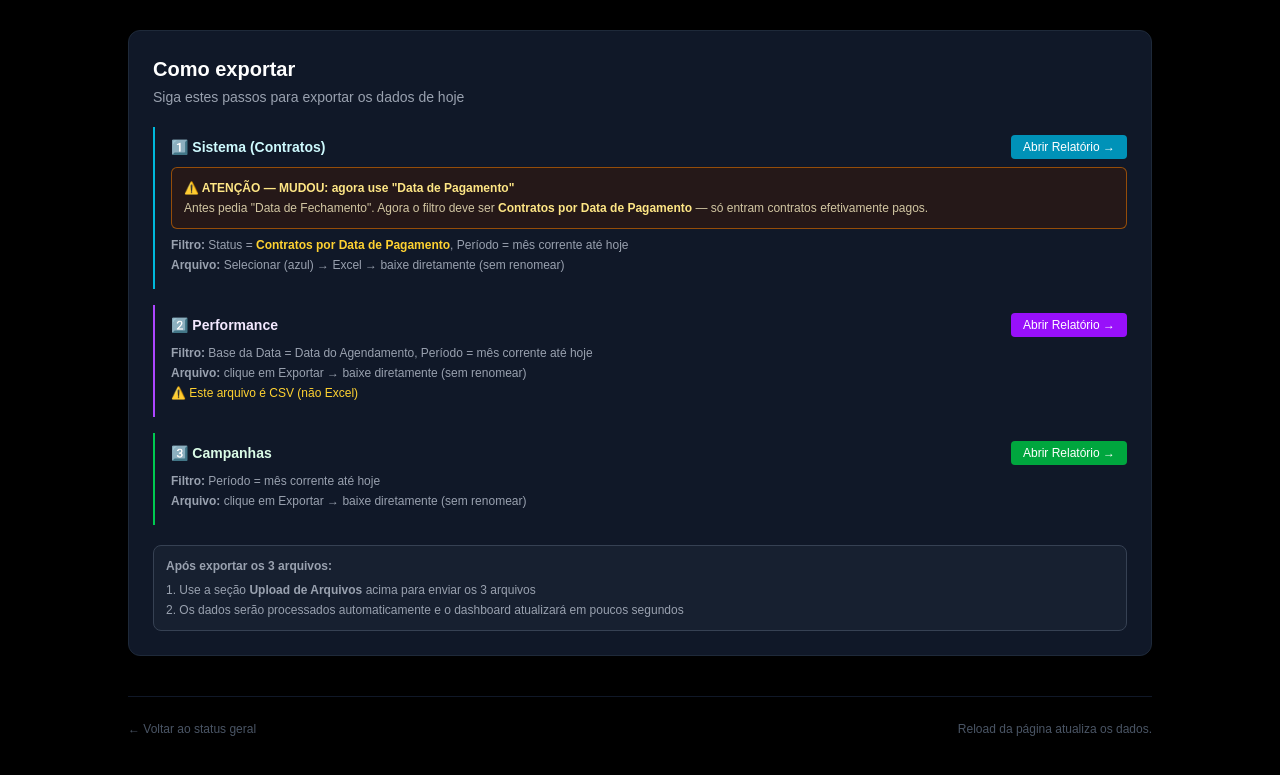
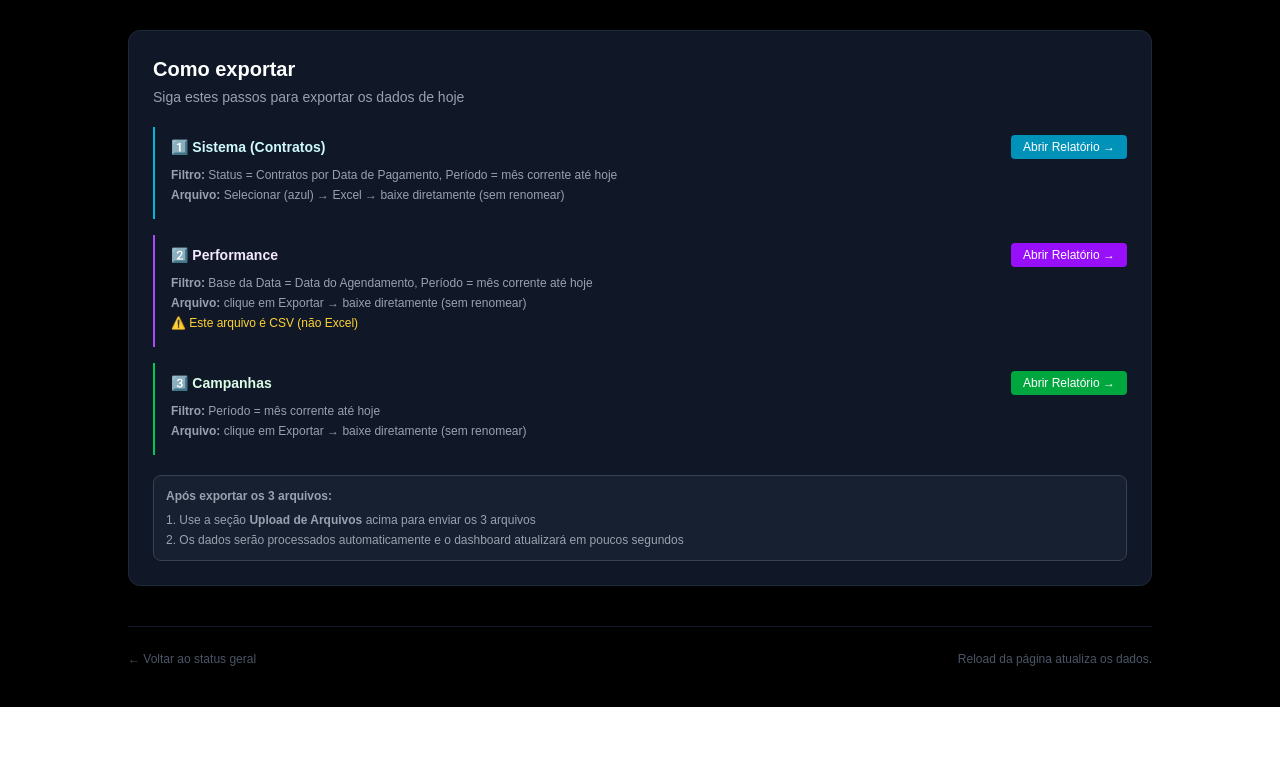
Before and after one commit to lucasminari/dashboard-orthodontic, a Next.js app in the folder dashboard/: page /import/centro in a window 1280 px wide. Shown: the part 884-1659 px from the top of the page. After the commit the page ends 1591 px from the top, so only its background shows below. Built offline with nearby package versions, Linux system fonts and the light colour scheme; no server answers; the database is empty.

Commit message:
ui(import): instrucao limpa pedindo Data de Pagamento
Removida caixa de aviso 'mudou' — instrucao agora pede direto
Data de Pagamento como se sempre tivesse sido assim.

```diff
--- a/dashboard/app/import/[unidade]/page.tsx
+++ b/dashboard/app/import/[unidade]/page.tsx
@@ -592,16 +592,8 @@ export default function ImportUnidadePage({ params }: { params: Promise<{ unidad
                       Abrir Relatório →
                     </a>
                   </div>
-                  <div className="bg-amber-950/40 border border-amber-600/60 rounded-md p-3 mb-2">
-                    <p className="text-amber-200 text-xs font-semibold mb-1">
-                      ⚠️ ATENÇÃO — MUDOU: agora use "Data de Pagamento"
-                    </p>
-                    <p className="text-amber-100/80 text-xs">
-                      Antes pedia "Data de Fechamento". Agora o filtro deve ser <strong className="text-amber-200">Contratos por Data de Pagamento</strong> — só entram contratos efetivamente pagos.
-                    </p>
-                  </div>
                   <div className="text-gray-400 text-xs space-y-1 mb-2">
-                    <p><strong>Filtro:</strong> Status = <span className="text-amber-300 font-semibold">Contratos por Data de Pagamento</span>, Período = mês corrente até hoje</p>
+                    <p><strong>Filtro:</strong> Status = Contratos por Data de Pagamento, Período = mês corrente até hoje</p>
                     <p><strong>Arquivo:</strong> Selecionar (azul) → Excel → baixe diretamente (sem renomear)</p>
                   </div>
                 </div>
```
